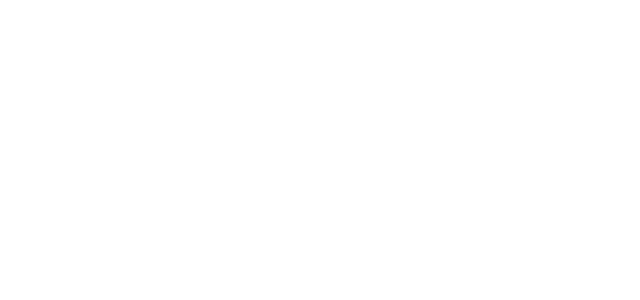
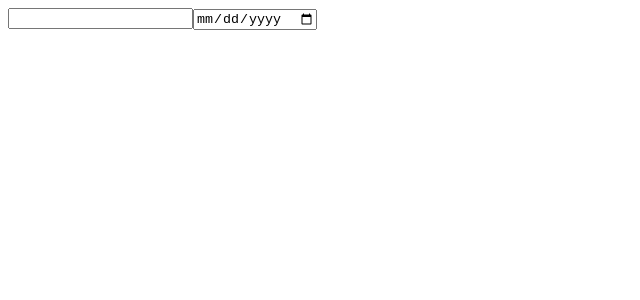
Before and after one commit to LorenzoCirelli/helithre-vue, a Vue app: page / in a window 1280 px wide. Shown: the top 300 px of the page, without its empty margins (0-640 px from the left). Built offline with nearby package versions, Linux system fonts and the light colour scheme.

Commit message:
First version to manage basic input

```diff
--- a/src/App.vue
+++ b/src/App.vue
@@ -1,8 +1,13 @@
 <script setup lang="ts">
-
+import { formElement } from './index';
+import { fields } from './index';
 </script>
 
 <template>
 
+<formElement>
+    <fields.textInput :conf="{text:'test', id: '0'}"></fields.textInput>
+    <fields.dateInput :conf="{text:'test', id: '1'}"></fields.dateInput>
+</formElement>
 
 </template>
--- /dev/null
+++ b/src/components/form/fields/basicInput.vue
@@ -0,0 +1,37 @@
+<template>
+    <input :type="BasicInputObj.type">
+</template>
+<script setup lang="ts">
+import type { PropType } from 'vue';
+import { DefaultElement } from '../../../types/basic.ts'
+import type { BasicFieldInterfaceComponent } from '../../../types/fields/basicField';
+import { BasicFieldTypeEnum } from '../../../types/fields/basicField';
+import { validatedResult } from '../../../composable/utils.ts';
+const props = defineProps({
+    conf: {
+        type: Object as PropType<BasicFieldInterfaceComponent>
+    }
+})
+
+class BasicInput extends DefaultElement {
+    type: string | undefined
+    constructor(text: string | undefined, id: string | undefined, type: string | undefined) {
+        super(String(validatedResult(text)), String(validatedResult(id)));
+        this.type = this.checkIfTypeIsValid(String(validatedResult(type)))
+    }
+
+    checkIfTypeIsValid(type: string): string {
+        if (type in BasicFieldTypeEnum) {
+            return type;
+        } else {
+            throw new Error(`Type for input was not in the accepted list, ${type} received`);
+        }
+    }
+
+}
+console.log(props)
+//retriving information for a basic input
+const BasicInputObj = new BasicInput(props.conf?.text, props.conf?.id, props.conf?.type)
+
+
+</script>
--- /dev/null
+++ b/src/components/form/fields/fields.ts
@@ -0,0 +1,60 @@
+import { defineComponent, h, type PropType } from "vue";
+import basicInput from "./basicInput.vue";
+import type { BasicFieldInterfaceComponent } from "../../../types/fields/basicField";
+import { BasicFieldTypeEnum } from "../../../types/fields/basicField";
+
+const textInput = defineComponent({
+  name: "textInput",
+  props: {
+  conf: {
+    type: Object as PropType<BasicFieldInterfaceComponent>,
+    required: true,
+    default: () => ({
+      text: undefined,
+      id: undefined
+    }),
+  },
+},
+
+  setup(props) {
+    return () => h(basicInput, { conf: { ...props.conf, type: BasicFieldTypeEnum.text} });
+  },
+});
+
+const numberInput = defineComponent({
+  name: "textInput",
+  props: {
+  conf: {
+    type: Object as PropType<BasicFieldInterfaceComponent>,
+    required: true,
+    default: () => ({
+      text: undefined,
+      id: undefined
+    }),
+  },
+},
+
+  setup(props) {
+    return () => h(basicInput, { conf: { ...props.conf, type:BasicFieldTypeEnum.number} });
+  },
+});
+
+const dateInput = defineComponent({
+  name: "textInput",
+  props: {
+  conf: {
+    type: Object as PropType<BasicFieldInterfaceComponent>,
+    required: true,
+    default: () => ({
+      text: undefined,
+      id: undefined
+    }),
+  },
+},
+
+  setup(props) {
+    return () => h(basicInput, { conf: { ...props.conf, type:BasicFieldTypeEnum.date} });
+  },
+});
+
+export { textInput, numberInput, dateInput };
--- /dev/null
+++ b/src/components/form/formElement.vue
@@ -0,0 +1,5 @@
+<template>
+    <form>
+        <slot/>
+    </form>
+</template>
--- /dev/null
+++ b/src/composable/utils.ts
@@ -0,0 +1,7 @@
+export const validatedResult = (val: string | number | boolean | undefined)=> {
+    if (val === undefined) {
+        throw new Error("The value was undefined");
+    } else {
+        return val
+    }
+}
--- a/src/index.ts
+++ b/src/index.ts
@@ -1 +1,6 @@
 // Manage export of components
+import * as fields from './components/form/fields/fields'
+import formElement from "./components/form/formElement.vue"
+
+export {fields}
+export {formElement}
--- /dev/null
+++ b/src/types/basic.ts
@@ -0,0 +1,13 @@
+export interface DefaultElementType {
+  text: string;
+  id: string;
+}
+
+export class DefaultElement implements DefaultElementType {
+  text: string;
+  id: string;
+  constructor(text: string, id: string) {
+    this.text = text;
+    this.id = id;
+  }
+}
--- /dev/null
+++ b/src/types/fields/basicField.ts
@@ -0,0 +1,14 @@
+import { type DefaultElementType } from "../basic";
+
+export const BasicFieldTypeEnum = {
+  text: "text",
+  number: "number",
+  date: "date",
+} as const;
+
+type BasicFieldType =
+  (typeof BasicFieldTypeEnum)[keyof typeof BasicFieldTypeEnum];
+
+export interface BasicFieldInterfaceComponent extends DefaultElementType {
+  type?: BasicFieldType;
+}
```
